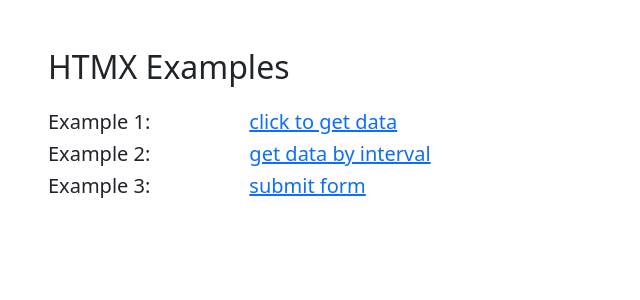
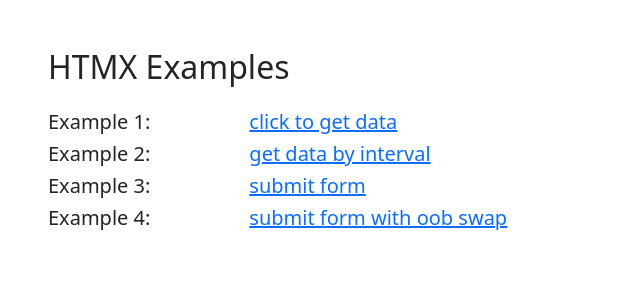
Before and after one commit to davidslusser/spug_20240416, a Django app: page / in a window 1280 px wide. Shown: the top 300 px of the page, without its empty margins (0-640 px from the left). Run offline with Django 4.2, Linux system fonts and the light colour scheme; some libraries are stand-ins or nearby versions.

Commit message:
adding example 4

```diff
--- a/django_project/core/settings.py
+++ b/django_project/core/settings.py
@@ -37,7 +37,6 @@
     "django.contrib.sessions",
     "django.contrib.messages",
     "django.contrib.staticfiles",
-    "django_extensions",
     "examples",
 ]
 
--- a/django_project/examples/templates/index.html
+++ b/django_project/examples/templates/index.html
@@ -3,7 +3,7 @@
     <head>
         <meta charset="UTF-8" />
         <meta name="viewport" content="width=device-width, initial-scale=1.0" />
-        <title>HTMX Example 1</title>
+        <title>HTMX Examples</title>
         <link href="https://cdn.jsdelivr.net/npm/bootstrap@5.2.3/dist/css/bootstrap.min.css" rel="stylesheet" integrity="sha384-rbsA2VBKQhggwzxH7pPCaAqO46MgnOM80zW1RWuH61DGLwZJEdK2Kadq2F9CUG65" crossorigin="anonymous"/>
         <script src="https://cdn.jsdelivr.net/npm/@popperjs/core@2.11.6/dist/umd/popper.min.js" integrity="sha384-oBqDVmMz9ATKxIep9tiCxS/Z9fNfEXiDAYTujMAeBAsjFuCZSmKbSSUnQlmh/jp3" crossorigin="anonymous"></script>
         <script src="https://cdn.jsdelivr.net/npm/bootstrap@5.2.3/dist/js/bootstrap.min.js" integrity="sha384-cuYeSxntonz0PPNlHhBs68uyIAVpIIOZZ5JqeqvYYIcEL727kskC66kF92t6Xl2V" crossorigin="anonymous"></script>
@@ -25,6 +25,10 @@
                 <div class="col-2 h5">Example 3: </div>
                 <div class="col-10 h5"><a href="{% url 'examples:example_three' %}">submit form</a></div>
             </div>
+            <div class="row">
+                <div class="col-2 h5">Example 4: </div>
+                <div class="col-10 h5"><a href="{% url 'examples:example_four' %}">submit form with oob swap</a></div>
+            </div>
         </div>
     </body>
 </html>
--- a/django_project/examples/templates/partials/form_success.htm
+++ b/django_project/examples/templates/partials/form_success.htm
@@ -1 +1,4 @@
-<div class="h4">Successfully added data: <span class="text-primary">{{ object.data }}</span> at <span class="text-secondary">{{ object.created_at }}</span></div>
+<div class="h4">Successfully added data: <span class="text-primary">{{ object.data }}</span> at <span class="text-secondary">{{ object.created_at.isoformat }}</span></div>
+
+{% comment %} add oob swap {% endcomment %}
+<span id="record_count" hx-swap-oob="true">{{ count }}</span>
--- a/django_project/examples/urls.py
+++ b/django_project/examples/urls.py
@@ -10,6 +10,7 @@
     path("example_one/", views.ExampleOne.as_view(), name="example_one"),
     path("example_two/", views.ExampleTwo.as_view(), name="example_two"),
     path('example_three/', views.ExampleThree, name='example_three'),
+    path('example_four/', views.ExampleFour, name='example_four'),
 
     # htmx get partials
     path("get_joke/", views.get_joke, name="get_joke"),
--- a/django_project/examples/views.py
+++ b/django_project/examples/views.py
@@ -33,6 +33,20 @@
     return render(request, "example_three.html", {"form": form})
 
 
+def ExampleFour(request):
+    if request.method == "POST":
+        form = MyForm(request.POST)
+        if form.is_valid():
+            object = form.save()
+            context = {"object": object, "count": form.Meta.model.objects.count()}
+            return render(request, "partials/form_success.htm", context)
+    else:
+        print("TEST: in submit_form()")
+        form = MyForm()
+        context = {"form": form, "count": form.Meta.model.objects.count()}
+    return render(request, "example_four.html", context)
+
+
 def get_time(request: HttpRequest) -> HttpResponse:
     print("TEST: in get_time()")
     context = {"timestamp": timezone.now().isoformat()}
```
Also changed, not shown: django_project/examples/templates/example_four.html (added, +29 -0 lines), 2 other files.
